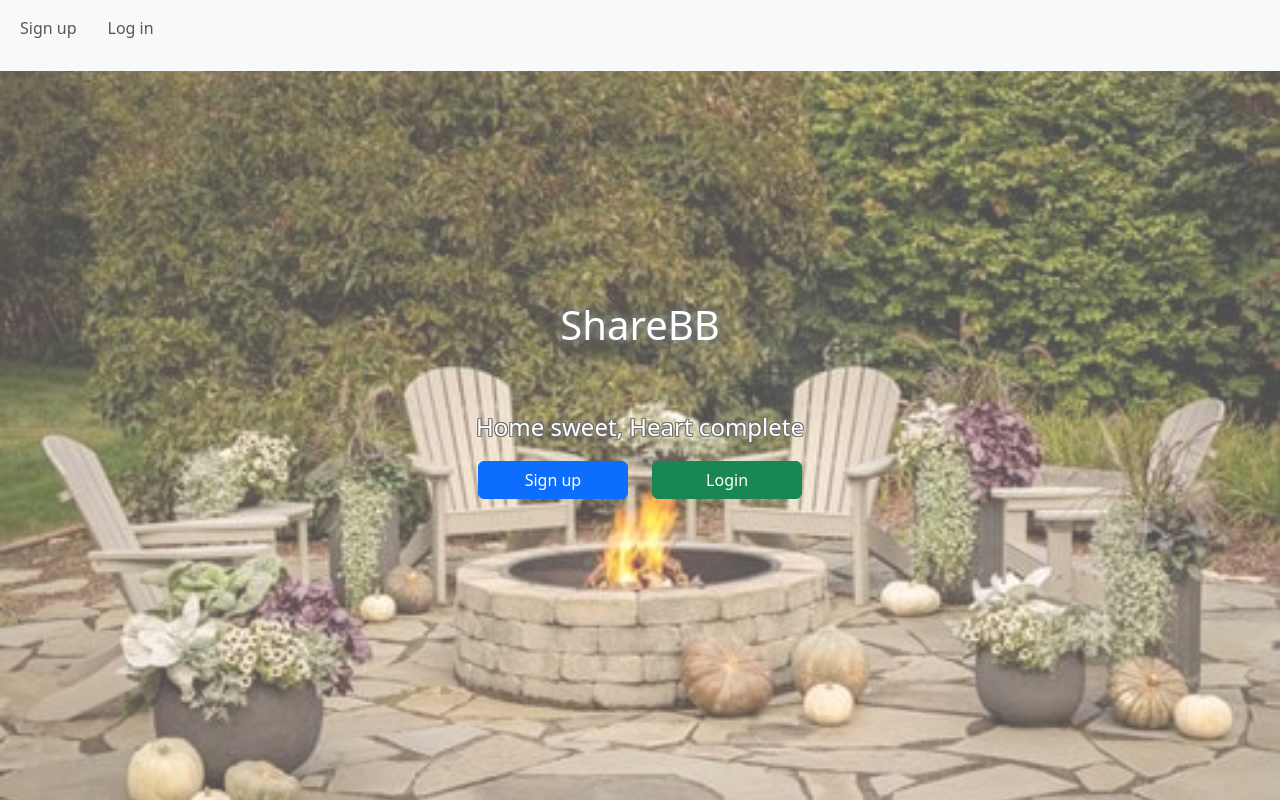
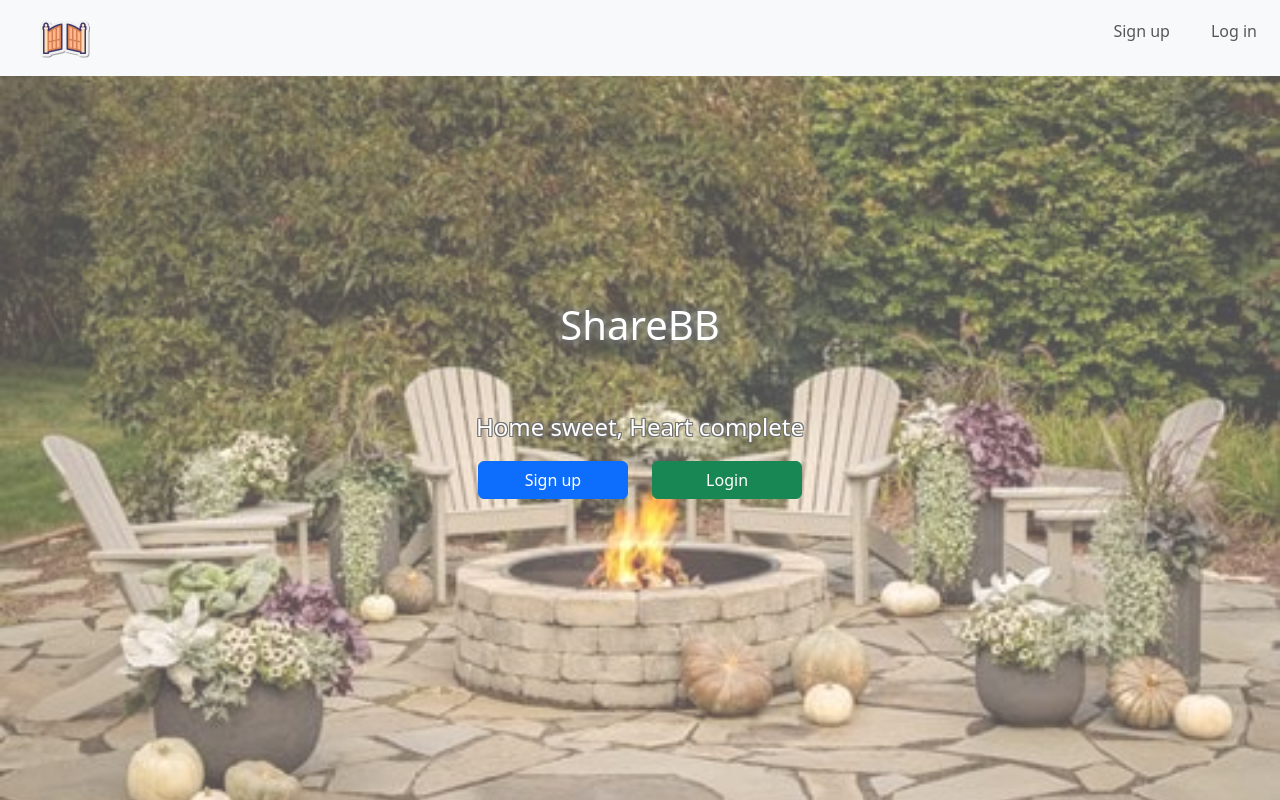
Before and after one commit to ezchung/sharebb-backend, a Flask app: page / in a window 1280 px wide. Run offline with Flask 3, Linux system fonts and the light colour scheme; some libraries are stand-ins or nearby versions.

Commit message:
Made changes to navbar. Previously everything was on the left of screen. Spaced it out to clean it up and added labels for the home cards

```diff
--- a/static/stylesheets/styles.css
+++ b/static/stylesheets/styles.css
@@ -59,10 +59,30 @@
 }
 
 /* #################### NAVBAR #################################### */
+.nav-home{
+  margin-left: 40px;
+}
+
+.nav-home img{
+  width: 50px;
+  height: 50px
+}
+
+nav li{
+  align-items:center;
+  margin-left: 10px;
+}
+
+nav form{
+  align-items: center;
+  margin-left: 10px;
+}
+
 .navbar{
   display: flex;
   justify-content: space-between;
   align-items: center;
+  list-style: none;
 }
 
 .nav-item{
@@ -89,6 +109,11 @@
   min-width: 348px;
 }
 
+.logout-btn:hover{
+  background-color:#FF385C;
+}
+
+
 
 /* ################## Location Cards ######################################## */
 .card{
@@ -101,8 +126,16 @@
   align-items: center;
 }
 
-.logout-btn:hover{
-  background-color:#FF385C;
+.HomesList-card a{
+  text-decoration: none;
+}
+
+.HomesList-card h5{
+  text-decoration: underline;
+}
+
+.like{
+  float: right;
 }
 
 /* ######################### LOCATION IMAGE ############################# */
--- a/templates/base.html
+++ b/templates/base.html
@@ -22,10 +22,10 @@
 
 <body class="{% block body_class %}{% endblock %}">
 
-  <nav class="navbar navbar-expand-md bg-light">
-    <div class="container-fluid">
-        <ul class="nav navbar-nav navbar-right d-flex justify-content-between">
+  <nav class="navbar navbar-expand-lg navbar-light bg-light">
+    <a class="navbar-brand nav-link nav-home" href="/"><img src="/static/images/front-gate-open.png"></a>
 
+      <ul class="navbar-nav mr-auto mt-2 mt-lg-0">
         {% if not g.user %}
           <li class="nav-item">
             <a class="nav-link" href="/signup">Sign up</a>
@@ -35,74 +35,21 @@
           </li>
         {% else %}
         <li class="nav-item">
-                  <a href="/" class="nav-link">
-                    Home
-                  </a>
-                </li>
-                <li class="nav-item">
           <a class="nav-link" href="/locations/add">Add Locations</a>
         </li>
         <li class="nav-item">
           <a class="nav-link" href="/users/{{g.user.id}}">{{g.user.username}}</a>
         </li>
         {% include "search.html" %}
-                <form action="/logout" method="POST">
+      </ul>
+      <form class="form-inline my-2 my-lg-0" action="/logout" method="POST">
         {{ g.csrf_form.hidden_tag() }}
-                <li class="nav-item">
+        <li class="nav-item nav-item-right">
           <button class="link-button logout-btn">Log Out</button>
         </li>
       </form>
       {% endif %}
-        </ul>
-    </div>
   </nav>
-  <!-- <nav class="navbar navbar-light bg-light">
-    <div class="container-fluid">
-      <a class="navbar-brand">Navbar</a>
-      <form class="d-flex">
-        <input class="form-control mr-2" type="search" placeholder="Search" aria-label="Search">
-        <button class="btn btn-outline-success" type="submit">Search</button>
-        <li class="nav-item ml-auto">
-          <a class="nav-link" href="/logout">Logout</a>
-        </li>
-      </form>
-    </div>
-  </nav>
-  With Chat -->
-  <!-- <nav class="navbar navbar-light bg-white">
-    <div class="container-fluid">
-        <div class="row">
-            <div class="col-3">
-                <a class="navbar-brand" href="#">
-                    <img src="logo.png" width="30" height="30" class="d-inline-block align-top" alt="">
-                    AirBnB
-                </a>
-            </div>
-            <div class="col-6">
-                <form class="form-inline my-2 my-lg-0">
-                    <input class="form-control mr-sm-2" type="search" placeholder="Where are you going?" aria-label="Where are you going?">
-                    <button class="btn btn-outline-secondary my-2 my-sm-0" type="submit">Search</button>
-                </form>
-            </div>
-            <div class="col-3">
-                <ul class="navbar-nav">
-                    <li class="nav-item">
-                        <a class="nav-link" href="#">Explore</a>
-                    </li>
-                    <li class="nav-item">
-                      <a class="nav-link" href="#">How to Host</a>
-                    </li>
-                    <li class="nav-item">
-                      <a class="nav-link" href="#">Help</a>
-                    </li>
-                    <li class="nav-item">
-                    <a class="nav-link" href="#">Sign Up/Log In</a>
-                    </li>
-                </ul>
-            </div>
-        </div>
-    </div>
-  </nav> -->
 
 <div class="container">
 
```
Also changed, not shown: templates/home.html (+10 -11 lines), static/images/front-gate-open.png (added). Lines whose indentation alone changed are shown as unchanged.
